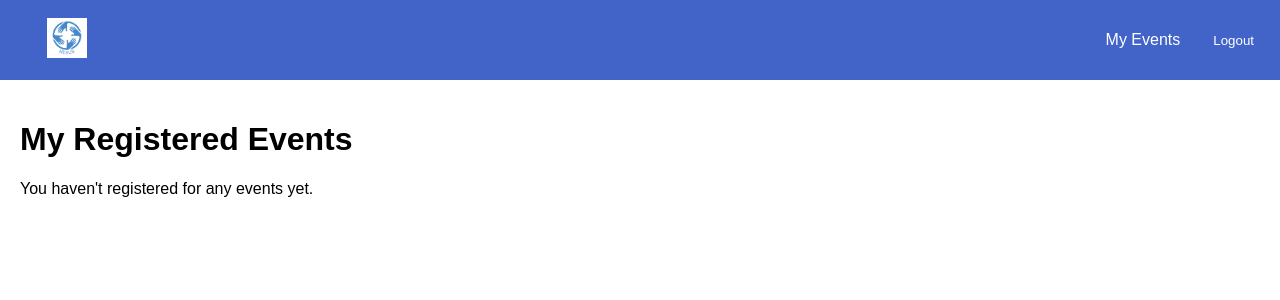
After one commit to nithiyah/Nexus, a Django app: page /events/my-events/ in a window 1280 px wide. The commit adds this page. Shown: the top 300 px of the page. Run offline with Django 5.2, Linux system fonts and the light colour scheme; a user stored in the database is signed in; data comes from the database, SQL or seed files in the repository; both versions use the stored data as it was after the commit.

Commit message:
volunteer registration and my events page

```diff
--- /dev/null
+++ b/events/templates/events/volunteer_events.html
@@ -0,0 +1,21 @@
+{% extends 'base.html' %}
+
+{% block title %}My Registered Events{% endblock %}
+
+{% block content %}
+    <h1>My Registered Events</h1>
+
+    {% if registered_events %}
+        {% for registration in registered_events %}
+            <div class="event-card">
+                <h3>{{ registration.event.name }}</h3>
+                <p><strong>Date:</strong> {{ registration.event.date|date:"M d, Y H:i" }}</p>
+                <p><strong>Location:</strong> {{ registration.event.location }}</p>
+                <p><strong>Category:</strong> {{ registration.event.category }}</p>
+                <p>{{ registration.event.description }}</p>
+            </div>
+        {% endfor %}
+    {% else %}
+        <p>You haven't registered for any events yet.</p>
+    {% endif %}
+{% endblock %}
--- a/events/views.py
+++ b/events/views.py
@@ -1,7 +1,7 @@
 
 from django.shortcuts import render, redirect, get_object_or_404
 from .forms import EventForm
-from .models import Event
+from .models import Event, VolunteerEvent
 from django.contrib.auth.decorators import login_required
 from django.contrib import messages
 from django.urls import reverse
@@ -70,20 +70,48 @@ def organisation_dashboard(request):
 #         })
 #     return redirect('home')
 
+# @login_required
+# def volunteer_dashboard(request):
+#     if request.user.user_type == 'volunteer':
+#         events = Event.objects.all()
+
+#         # Get distinct categories from events
+#         categories = Event.objects.values_list('category', flat=True).distinct()
+
+#         # Retrieve selected categories from GET parameters (as a list)
+#         selected_categories = request.GET.getlist('category')
+#         location = request.GET.get('location')
+#         date = request.GET.get('date')
+
+#         # Apply filters
+#         if selected_categories:
+#             events = events.filter(category__in=selected_categories)
+#         if location:
+#             events = events.filter(location__icontains=location)
+#         if date:
+#             events = events.filter(date=date)
+
+#         return render(request, 'events/volunteer_dashboard.html', {
+#             'events': events,
+#             'categories': categories,
+#             'selected_categories': selected_categories  # Pass selected categories for pre-checking
+#         })
+#     return redirect('home')
+
 @login_required
 def volunteer_dashboard(request):
     if request.user.user_type == 'volunteer':
+        # Retrieve all events
         events = Event.objects.all()
 
-        # Get distinct categories from events
-        categories = Event.objects.values_list('category', flat=True).distinct()
+        # Get events the volunteer has already registered for
+        registered_event_ids = VolunteerEvent.objects.filter(volunteer=request.user).values_list('event_id', flat=True)
 
-        # Retrieve selected categories from GET parameters (as a list)
+        # Filtering logic
         selected_categories = request.GET.getlist('category')
         location = request.GET.get('location')
         date = request.GET.get('date')
 
-        # Apply filters
         if selected_categories:
             events = events.filter(category__in=selected_categories)
         if location:
@@ -93,11 +121,11 @@ def volunteer_dashboard(request):
 
         return render(request, 'events/volunteer_dashboard.html', {
             'events': events,
-            'categories': categories,
-            'selected_categories': selected_categories  # Pass selected categories for pre-checking
+            'categories': Event.objects.values_list('category', flat=True).distinct(),
+            'selected_categories': selected_categories,
+            'registered_event_ids': registered_event_ids  # Pass registered event IDs to the template
         })
     return redirect('home')
-
 
 # Edit Event View
 @login_required
@@ -145,3 +173,28 @@ def create_event(request):
         form = EventForm()
 
     return render(request, 'events/create_event.html', {'form': form})
+
+
+
+@login_required
+def register_for_event(request, event_id):
+    """ View to allow volunteers to register for an event """
+    event = get_object_or_404(Event, id=event_id)
+
+    # Check if the volunteer is already registered
+    if VolunteerEvent.objects.filter(event=event, volunteer=request.user).exists():
+        messages.info(request, 'You have already registered for this event.')
+    else:
+        # Create a new registration entry
+        VolunteerEvent.objects.create(event=event, volunteer=request.user)
+        messages.success(request, 'You have successfully registered for the event.')
+
+    return redirect('events:volunteer_dashboard')
+
+
+# Display volunteer registered events
+@login_required
+def volunteer_events(request):
+    """ View to display events the volunteer has registered for. """
+    registered_events = VolunteerEvent.objects.filter(volunteer=request.user)
+    return render(request, 'events/volunteer_events.html', {'registered_events': registered_events})
--- a/templates/base.html
+++ b/templates/base.html
@@ -50,10 +50,12 @@
     </a>
 
     <div class="navbar-right">
+        <a href="{% url 'events:volunteer_events' %}">My Events</a>
+
         {% if 'chat' in request.resolver_match.namespaces %}
             <a href="{% url 'chat:chat_home' %}">Chat</a>
         {% endif %}
-        <a href="{% url 'events:volunteer_dashboard' %}">My Events</a>
+
         {% if 'accounts' in request.resolver_match.namespaces %}
             <a href="{% url 'accounts:profile' %}">Profile</a>
         {% endif %}
```
Also changed, not shown: events/templates/events/volunteer_dashboard.html (+11 -0 lines), db.sqlite3.
